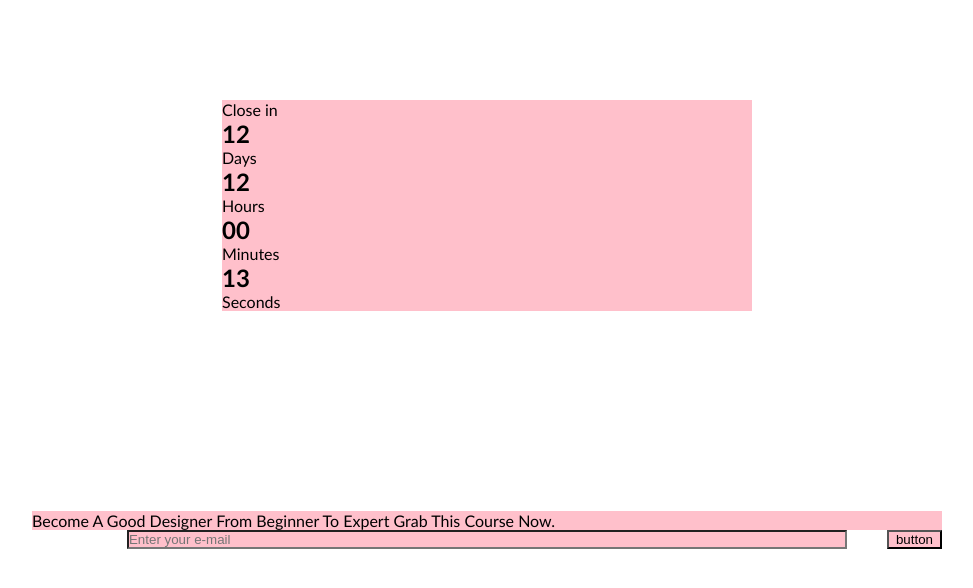
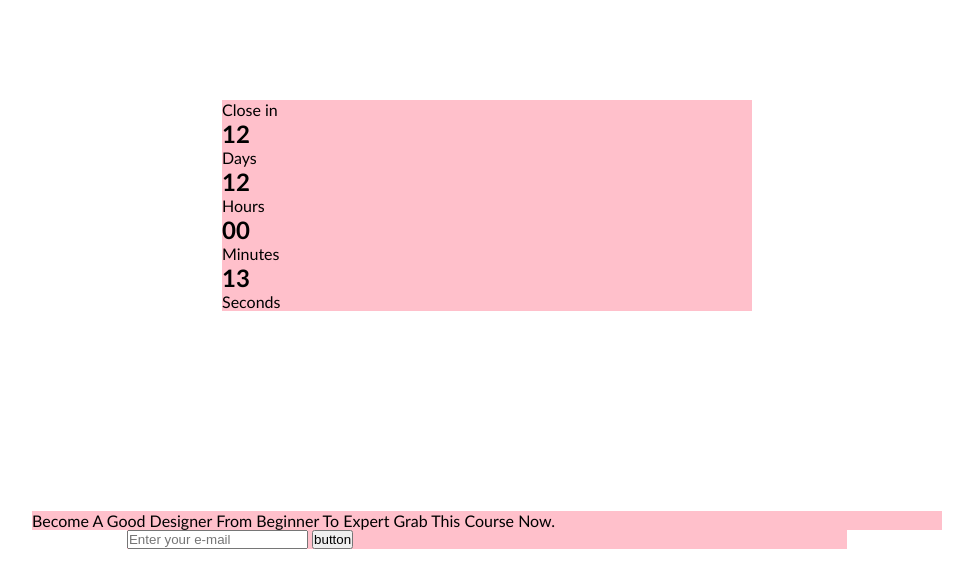
Before and after one commit to front-end-by-rimantas/35-grupe-portfolio-docland, a website: page index.html in a window 1280 px wide. Shown: the whole page, without its empty margins (153-1126 px from the left). Drawn offline with Linux system fonts and the light colour scheme.

Commit message:
common div

```diff
--- a/index.html
+++ b/index.html
@@ -85,10 +85,12 @@
                     Become A Good Designer From Beginner To
                     Expert Grab This Course Now.
                 </label>
-                <input class="col-12 col-lg-10 ml-lg-1 col-xl-8 ml-xl-2" id="contact" type="contact" placeholder="Enter your e-mail">
-                <button class=" submit col-1">
-                        button
+                <div class="col-12 col-lg-10 ml-lg-1 col-xl-8 ml-xl-2">
+                    <input  id="contact" type="contact" placeholder="Enter your e-mail">
+                    <button>
+                            button
                 </button>
+                </div>
         </div>
     </section>
     <!--  contact form ends here -->
```
